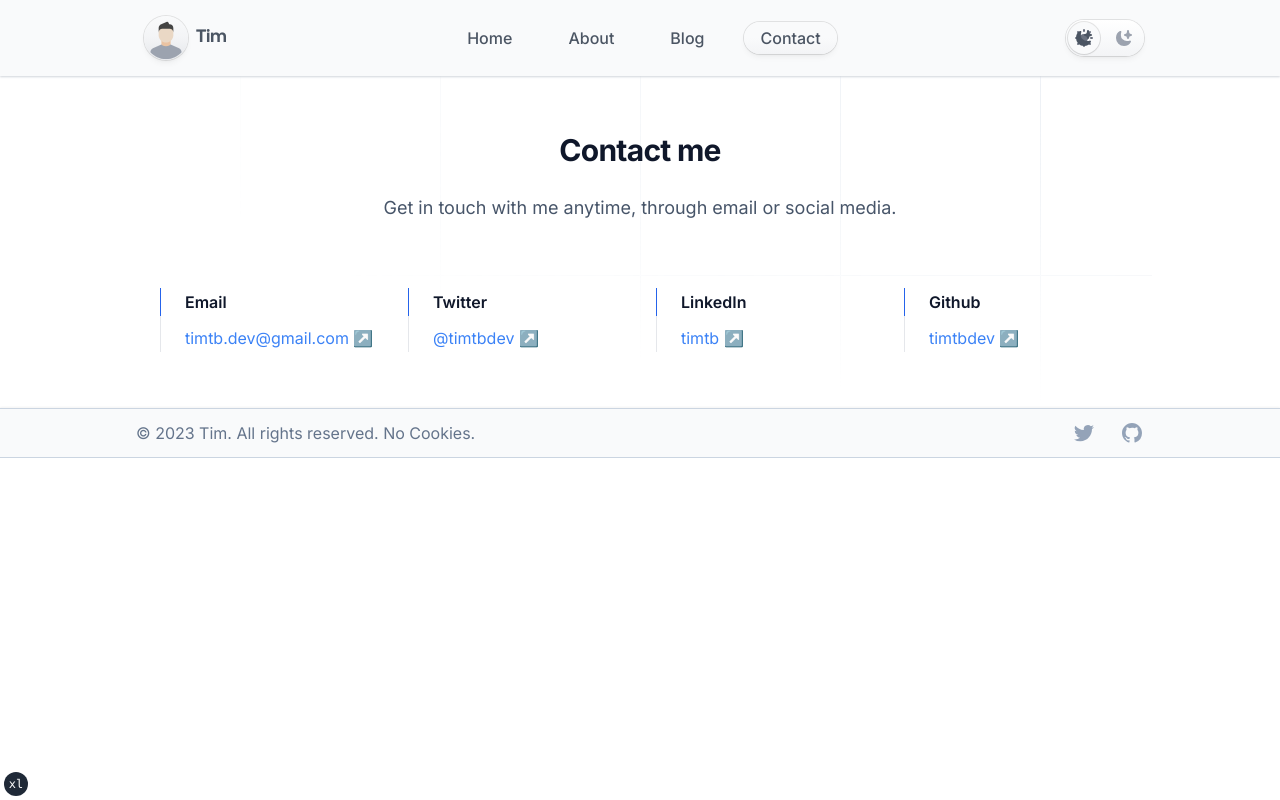
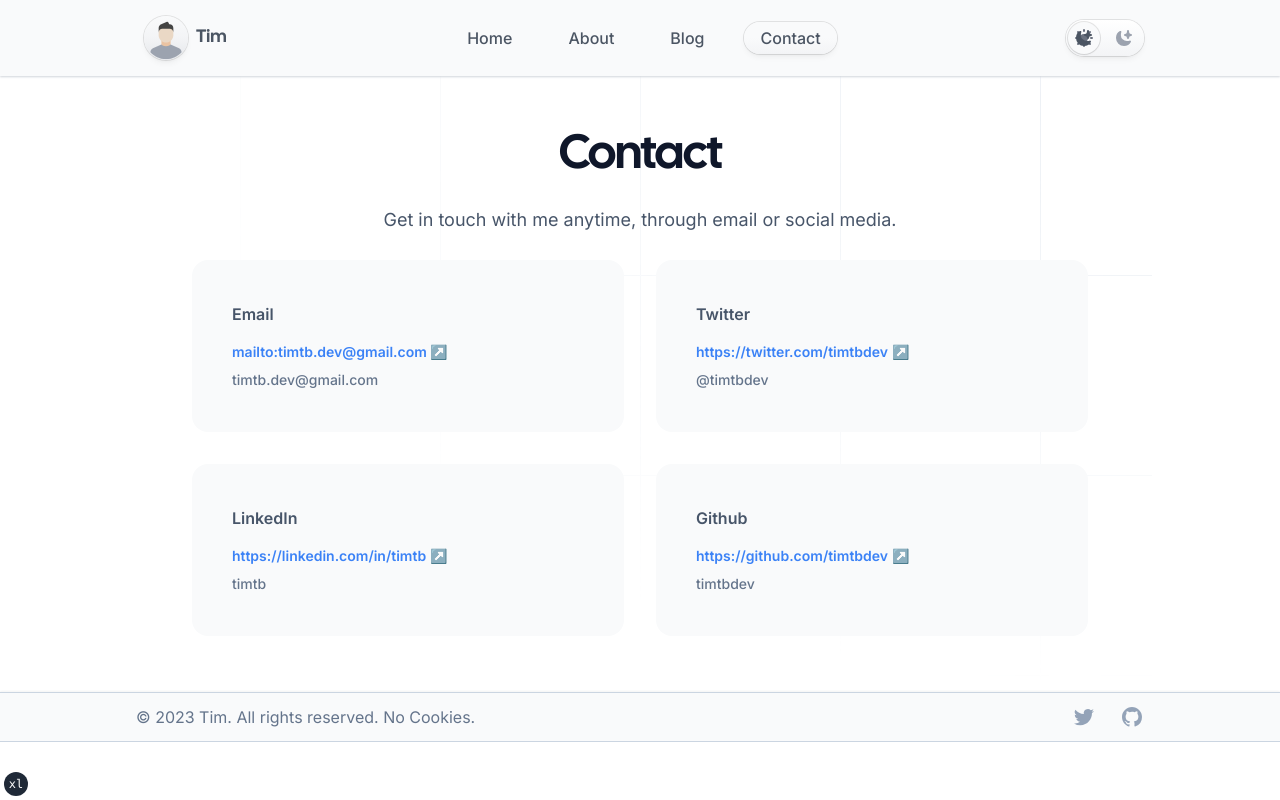
Before and after one commit to timtbdev/Portfolio, a Next.js app: page /contact in a window 1280 px wide. Built offline with nearby package versions, Linux system fonts and the light colour scheme; no server answers.

Commit message:
feat: added new contact page and fixed some styling bugs

```diff
--- a/app/about/page.tsx
+++ b/app/about/page.tsx
@@ -50,7 +50,7 @@ export const metadata: Metadata = {
 const AboutPage = () => {
   return (
     <>
-      <div className="mx-auto max-w-7xl px-6 lg:px-8">
+      <div className="mx-auto mb-10 max-w-7xl px-6 sm:mb-14 lg:px-8">
         <div className="mx-auto max-w-2xl px-8 text-center lg:max-w-4xl lg:px-10">
           <Connector />
           <Number number={1} className="mb-8 opacity-70 md:mb-6" />
--- a/app/contact/page.tsx
+++ b/app/contact/page.tsx
@@ -1,4 +1,5 @@
 import { Metadata } from "next"
+import { Text, Title } from "@/components/blog"
 import { metaData } from "@/config/meta"
 import { absoluteUrl, constructOgImageUri } from "@/libs/utils"
 
@@ -50,17 +51,14 @@ const ContactPage = () => {
       <div className="py-10 sm:py-14">
         <div className="mx-auto max-w-7xl px-6 lg:px-8">
           <div className="mx-auto max-w-2xl lg:max-w-4xl">
-            <h2 className="text-center text-3xl font-bold tracking-tight text-slate-900 dark:text-slate-200">
-              Contact me
-            </h2>
-            <p className="mt-6 text-center text-lg leading-8 text-slate-600 dark:text-slate-500">
+            <Title className="mb-8 text-center md:mb-6">Contact</Title>
+            <Text className="mb-8 text-center md:mb-6">
               Get in touch with me anytime, through email or social media.
-            </p>
-          </div>
-          <div className="mx-auto mt-16 grid max-w-2xl grid-cols-1 gap-8 text-base leading-7 sm:grid-cols-2 sm:gap-y-16 lg:mx-0 lg:max-w-none lg:grid-cols-4">
+            </Text>
+            <div className="grid grid-cols-1 gap-6 sm:grid-cols-2 lg:col-span-2 lg:gap-8">
               {contact.map((item) => (
                 <Address
-                id={item.id}
+                  id={item.title}
                   title={item.title}
                   href={item.href}
                   address={item.address}
@@ -69,6 +67,7 @@ const ContactPage = () => {
             </div>
           </div>
         </div>
+      </div>
     </>
   )
 }
--- a/components/Heading.tsx
+++ b/components/Heading.tsx
@@ -7,7 +7,7 @@ const Heading = () => {
     <>
       <>
         <div className="flex flex-col place-items-center gap-6 py-2 md:py-8">
-          <div className="flex justify-center">
+          <div className="mt-6 flex justify-center sm:mt-8">
             <Avatar
               image={ProfileImage}
               description="Profile image"
--- a/components/blog/Photo.tsx
+++ b/components/blog/Photo.tsx
@@ -13,7 +13,7 @@ const Photo: FC<PhotoProps> = ({ image, description = "", className = "" }) => {
     <>
       <div
         className={cn(
-          "relative mx-auto max-w-xl overflow-hidden rounded-xl bg-gray-50 p-3 shadow-sm shadow-black/5 ring-1 ring-black/10 dark:bg-slate-800",
+          "relative mx-auto h-[500px] w-full max-w-2xl overflow-hidden rounded-xl bg-gray-50 p-3 shadow-sm shadow-black/5 ring-1 ring-black/10 dark:bg-slate-800",
           className
         )}
       >
@@ -21,8 +21,8 @@ const Photo: FC<PhotoProps> = ({ image, description = "", className = "" }) => {
           className="relative rounded-lg"
           src={image}
           alt={description}
-          width={600}
-          height={600}
+          fill={true}
+          objectFit="cover"
           placeholder="blur"
           priority={true}
         />
--- a/components/contact/Address.tsx
+++ b/components/contact/Address.tsx
@@ -1,24 +1,37 @@
 import { FC } from "react"
-import {Address} from "types"
 
-type AddressProps = Address
+import { AddressAttributes } from "types"
+
+type AddressProps = AddressAttributes
 
 const Address: FC<AddressProps> = ({ id, title, address, href }) => {
   return (
-    <>
-      <div key={id + title}>
-        <h3 className="border-l border-blue-600 pl-6 font-semibold text-slate-900 dark:border-sky-600 dark:text-slate-200">
-          {title}
-        </h3>
-        <address className="border-l border-gray-200 pl-6 pt-2 not-italic text-blue-500 dark:text-sky-500">
-          <p className="after:content-['_↗'] ">
-            <a href={href} target="_blank">
-              {address}
+    <div
+      key={id + title}
+      className="rounded-2xl bg-gray-50 p-10 dark:bg-slate-700/50"
+    >
+      <h3 className="text-base font-semibold leading-7 text-slate-600 dark:text-slate-400">
+        {title}
+      </h3>
+      <dl className="mt-3 space-y-1 text-sm leading-6 text-slate-500 dark:text-slate-400">
+        <div>
+          <dt className="sr-only">{title}</dt>
+          <dd>
+            <a
+              className="font-semibold text-blue-500 after:content-['_↗'] dark:text-sky-500"
+              href={href}
+              target="_blank"
+            >
+              {href}
             </a>
-          </p>
-        </address>
-      </div>
-    </>
+          </dd>
+        </div>
+        <div className="mt-1 font-medium">
+          <dt className="sr-only">{address}</dt>
+          <dd>{address}</dd>
+        </div>
+      </dl>
+    </div>
   )
 }
 
--- a/libs/utils.ts
+++ b/libs/utils.ts
@@ -26,7 +26,7 @@ export function constructOgImageUri(
   subTitle: string,
   title: string,
   tags: Array<string>,
-  slug: string,
+  slug: string
 ) {
   const uri = [
     `?title=${encodeURIComponent(title)}`,
@@ -38,3 +38,22 @@ export function constructOgImageUri(
 
   return absoluteUrl(`/api/og${uri}`)
 }
+
+export const shimmer = (w: number, h: number) => `
+<svg width="${w}" height="${h}" version="1.1" xmlns="http://www.w3.org/2000/svg" xmlns:xlink="http://www.w3.org/1999/xlink">
+  <defs>
+    <linearGradient id="g">
+      <stop stop-color="#333" offset="20%" />
+      <stop stop-color="#222" offset="50%" />
+      <stop stop-color="#333" offset="70%" />
+    </linearGradient>
+  </defs>
+  <rect width="${w}" height="${h}" fill="#333" />
+  <rect id="r" width="${w}" height="${h}" fill="url(#g)" />
+  <animate xlink:href="#r" attributeName="x" from="-${w}" to="${w}" dur="1s" repeatCount="indefinite"  />
+</svg>`
+
+export const toBase64 = (str: string) =>
+  typeof window === "undefined"
+    ? Buffer.from(str).toString("base64")
+    : window.btoa(str)
--- a/types/index.d.ts
+++ b/types/index.d.ts
@@ -54,7 +54,7 @@ export type Author = {
   imageUrl: string
 }
 
-export type Blog = {
+export type BlogAttributes = {
   id: number
   title: string
   href: string
@@ -66,7 +66,7 @@ export type Blog = {
   author: Author
 }
 
-export type Address = {
+export type AddressAttributes = {
   id: number
   title: string
   href: string
```
Also changed, not shown: components/blog/PostList.tsx (+11 -3 lines), components/project/Header.tsx (+6 -1 lines), components/project/Slider.tsx (+6 -2 lines), package.json (+4 -4 lines), 2 other files (tests, documents, lock files or other folders). Lines whose indentation alone changed are shown as unchanged.
